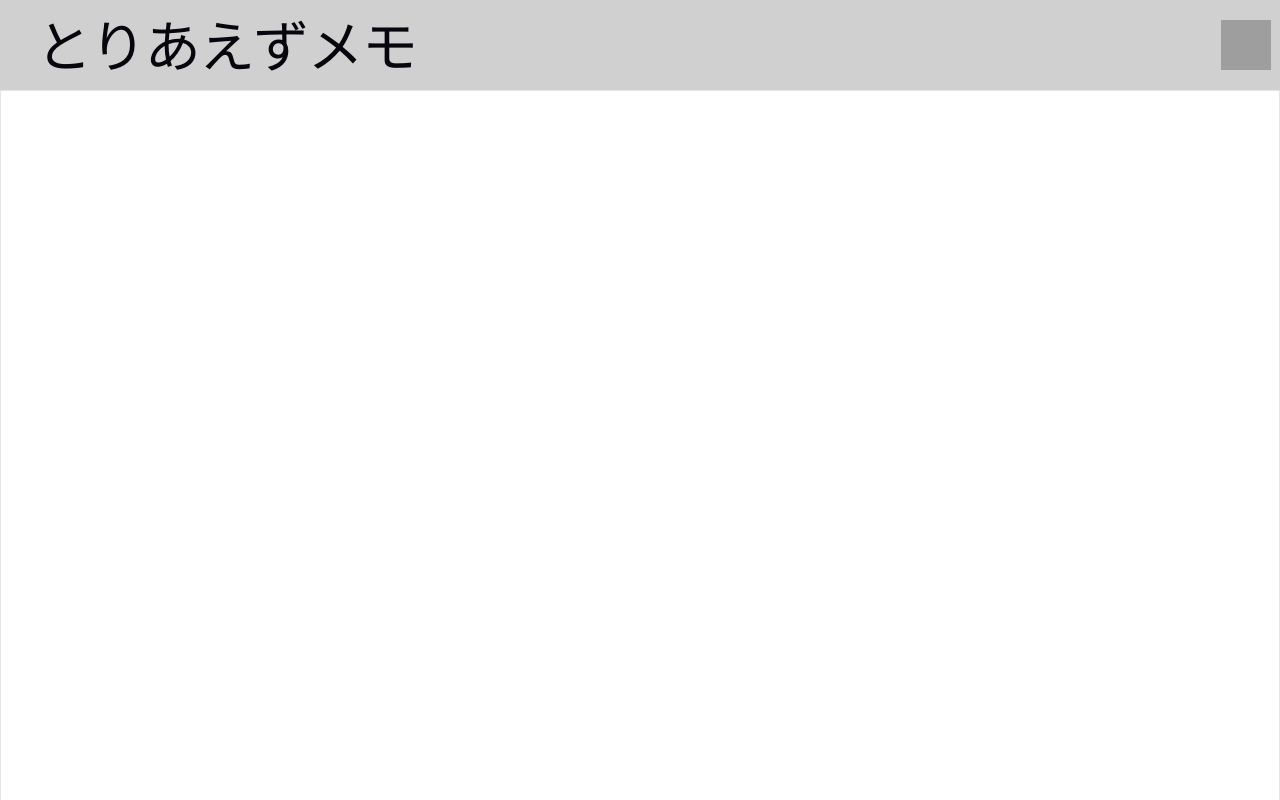
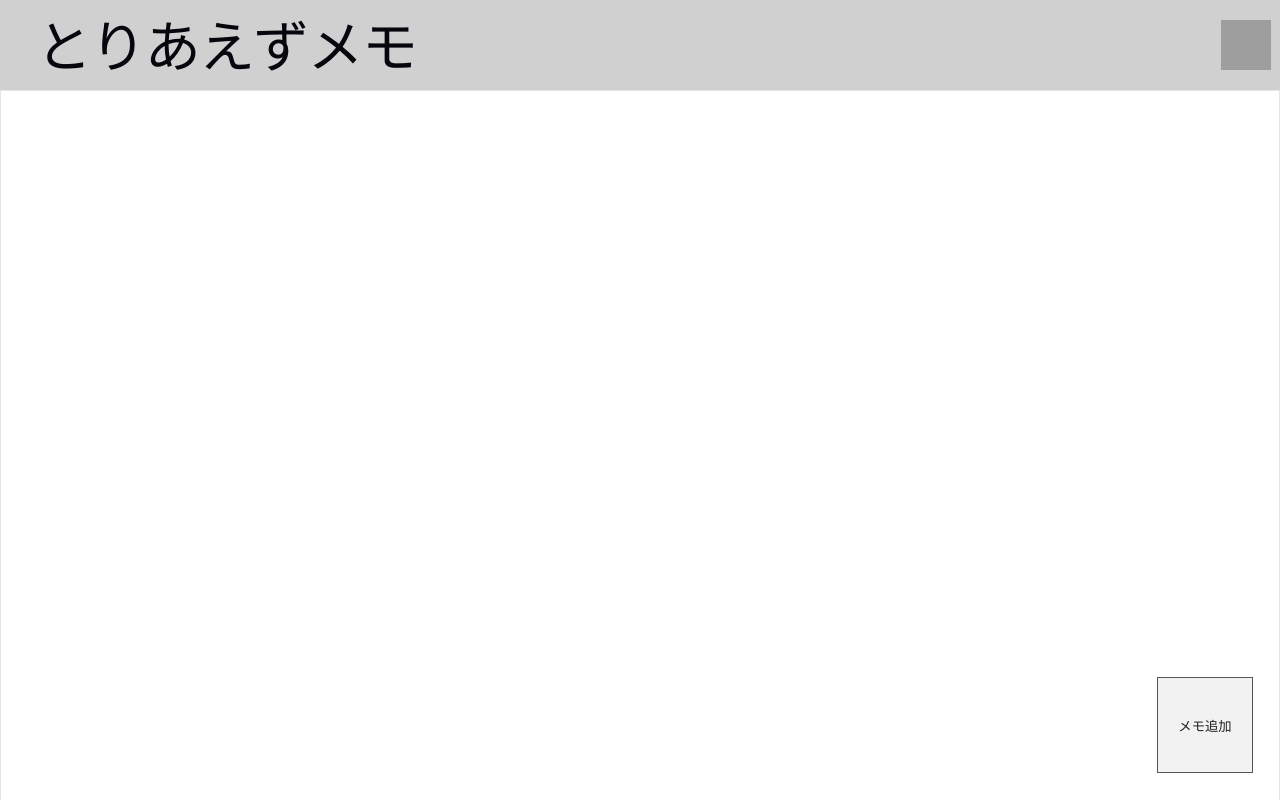
Before and after one commit to ak-2302/forgechu, a React (Vite) app in the folder vite-project/: page / in a window 1280 px wide. Built offline with nearby package versions, Linux system fonts and the light colour scheme; grey boxes are pictures that could not be loaded.

Commit message:
ダミーのボタンを追加した

```diff
--- a/vite-project/src/App.css
+++ b/vite-project/src/App.css
@@ -24,3 +24,21 @@
   padding-left: 2rem;
   padding-right: 0.5rem;
 }
+
+#body {
+  padding: 80px;
+  text-align: left;
+}
+
+#add-memo-button {
+  position: fixed;
+  right: 1.5rem;
+  bottom: 1.5rem;
+  width: 96px;
+  height: 96px;
+  border: 1px solid #555;
+  border-radius: 0;
+  background-color: #f2f2f2;
+  color: #222;
+  cursor: pointer;
+}
--- a/vite-project/src/App.tsx
+++ b/vite-project/src/App.tsx
@@ -8,6 +8,8 @@ function App() {
         <h1>とりあえずメモ</h1>
         <img width="50" height="50" src="https://img.icons8.com/ios/50/settings--v1.png" alt="settings--v1" />
       </div>
+
+      <button id="add-memo-button" type="button">メモ追加</button>
     </>
   )
 }
```
